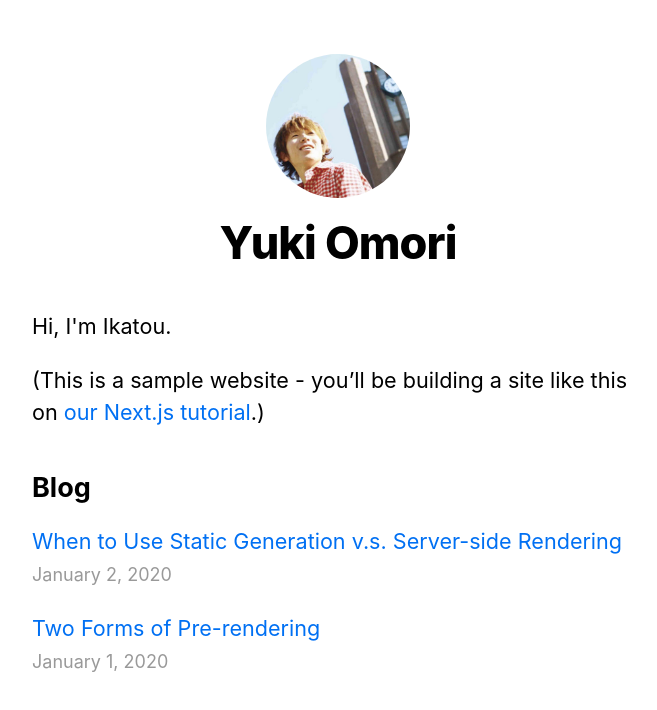
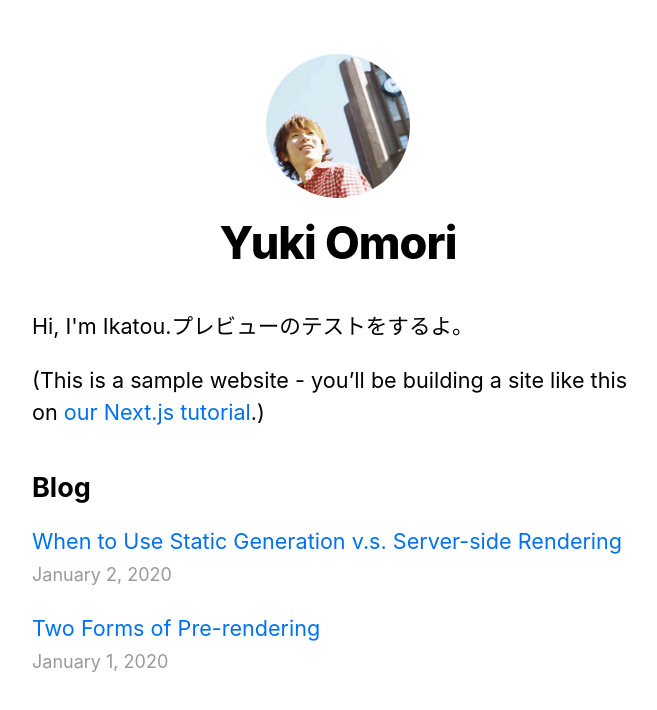
Before and after one commit to YukiOmori/nextjs-blog, a Next.js app: page / in a window 1280 px wide. Shown: the top 710 px of the page, without its empty margins (302-959 px from the left). Built offline with nearby package versions, Linux system fonts and the light colour scheme.

Commit message:
feat: Add text

```diff
--- a/pages/index.js
+++ b/pages/index.js
@@ -12,7 +12,7 @@ export default function Home({ allPostsData }) {
         <title>{siteTitle}</title>
       </Head>
       <section className={utilStyles.headingMd}>
-        <p>Hi, I'm Ikatou.</p>
+        <p>Hi, I'm Ikatou.プレビューのテストをするよ。</p>
         <p>
           (This is a sample website - you’ll be building a site like this on{' '}
           <a href="https://nextjs.org/learn">our Next.js tutorial</a>.)
```
